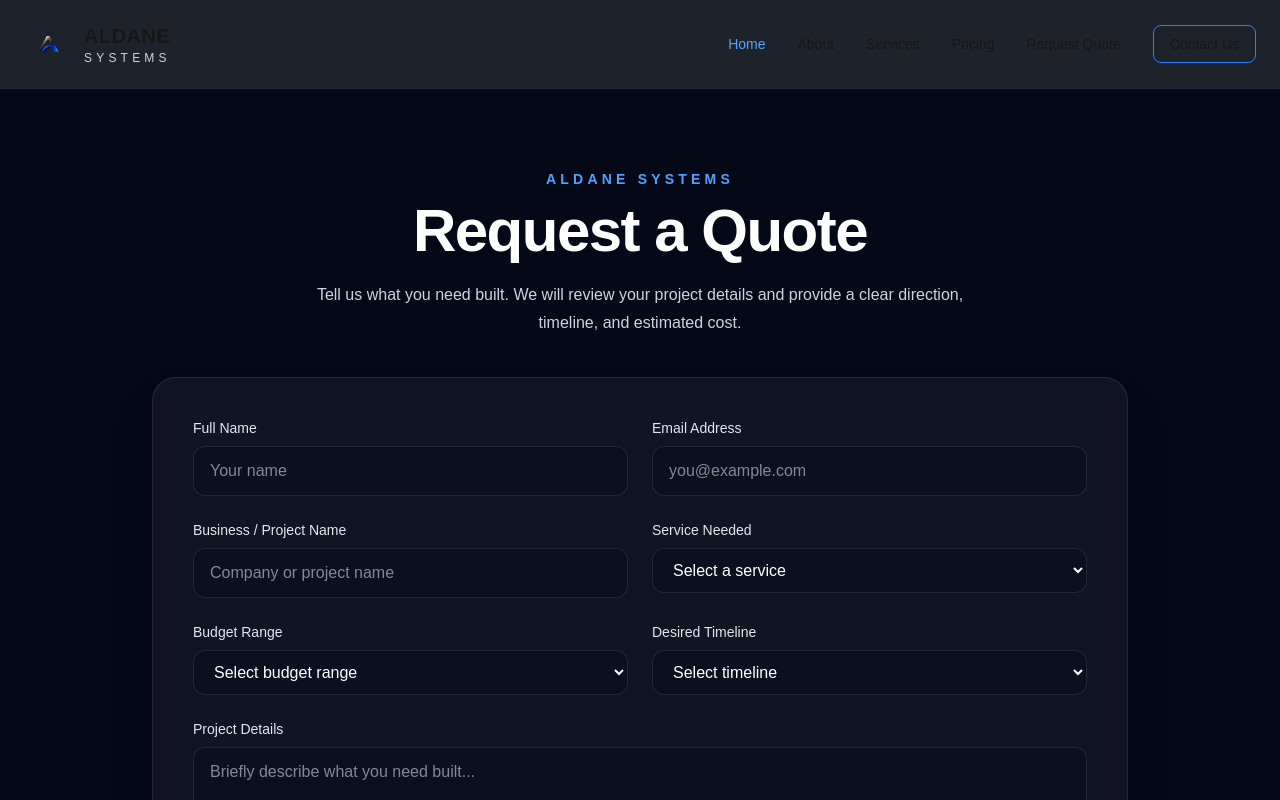
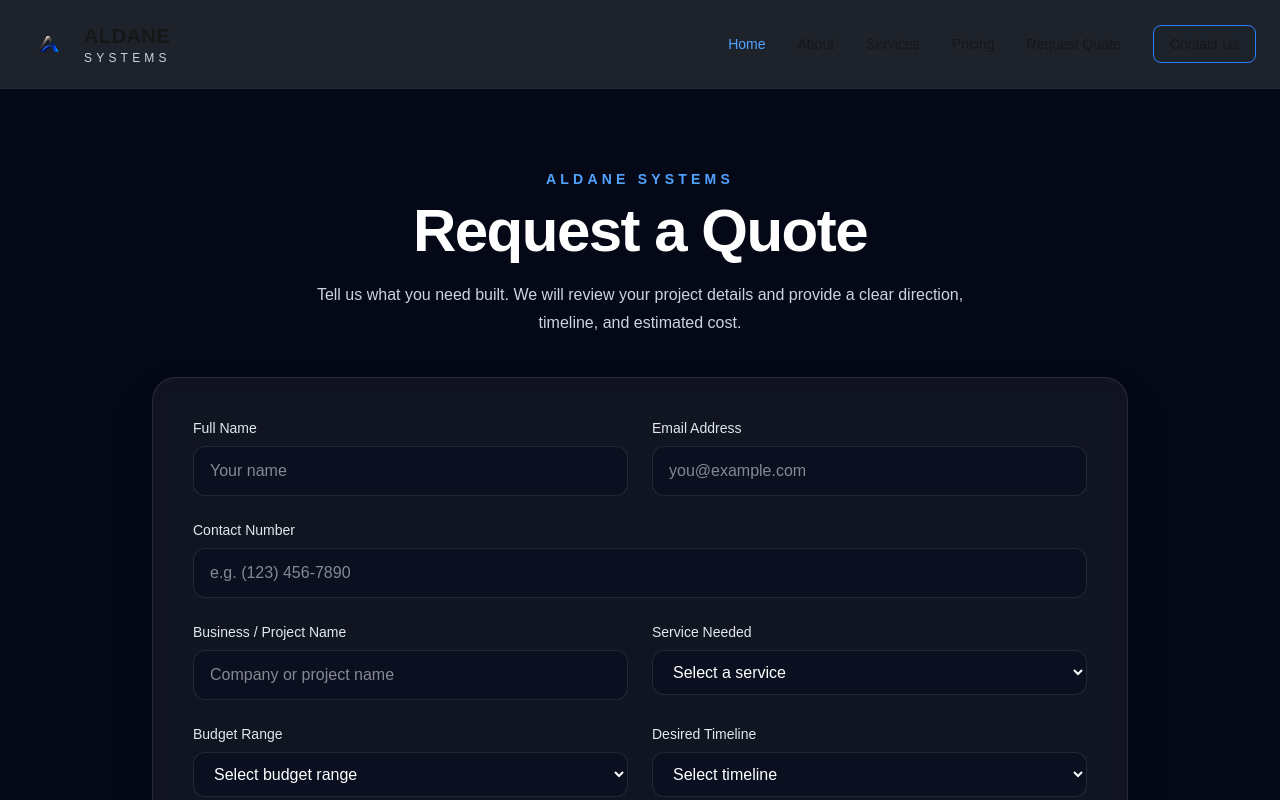
Before and after one commit to aldaneharry-source/aldane-site, a Next.js app: page /quote in a window 1280 px wide. Shown: the top 800 px of the page. Built offline with nearby package versions, Linux system fonts and the light colour scheme.

Commit message:
Add contact number input to QuoteForm
Added a contact number input field to the QuoteForm component.

```diff
--- a/app/quote/QuoteForm.tsx
+++ b/app/quote/QuoteForm.tsx
@@ -98,6 +98,19 @@ export default function QuoteForm() {
               placeholder="you@example.com"
             />
           </div>
+        </div>
+
+        <div>
+          <label className="mb-2 block text-sm font-medium text-slate-200">
+            Contact Number
+          </label>
+          <input
+            type="tel"
+            name="phone"
+            required
+            className="w-full rounded-xl border border-white/10 bg-[#0b1020] px-4 py-3 text-white outline-none focus:border-blue-500"
+            placeholder="e.g. (123) 456-7890"
+          />
         </div>
 
         <div className="grid gap-6 md:grid-cols-2">
```
